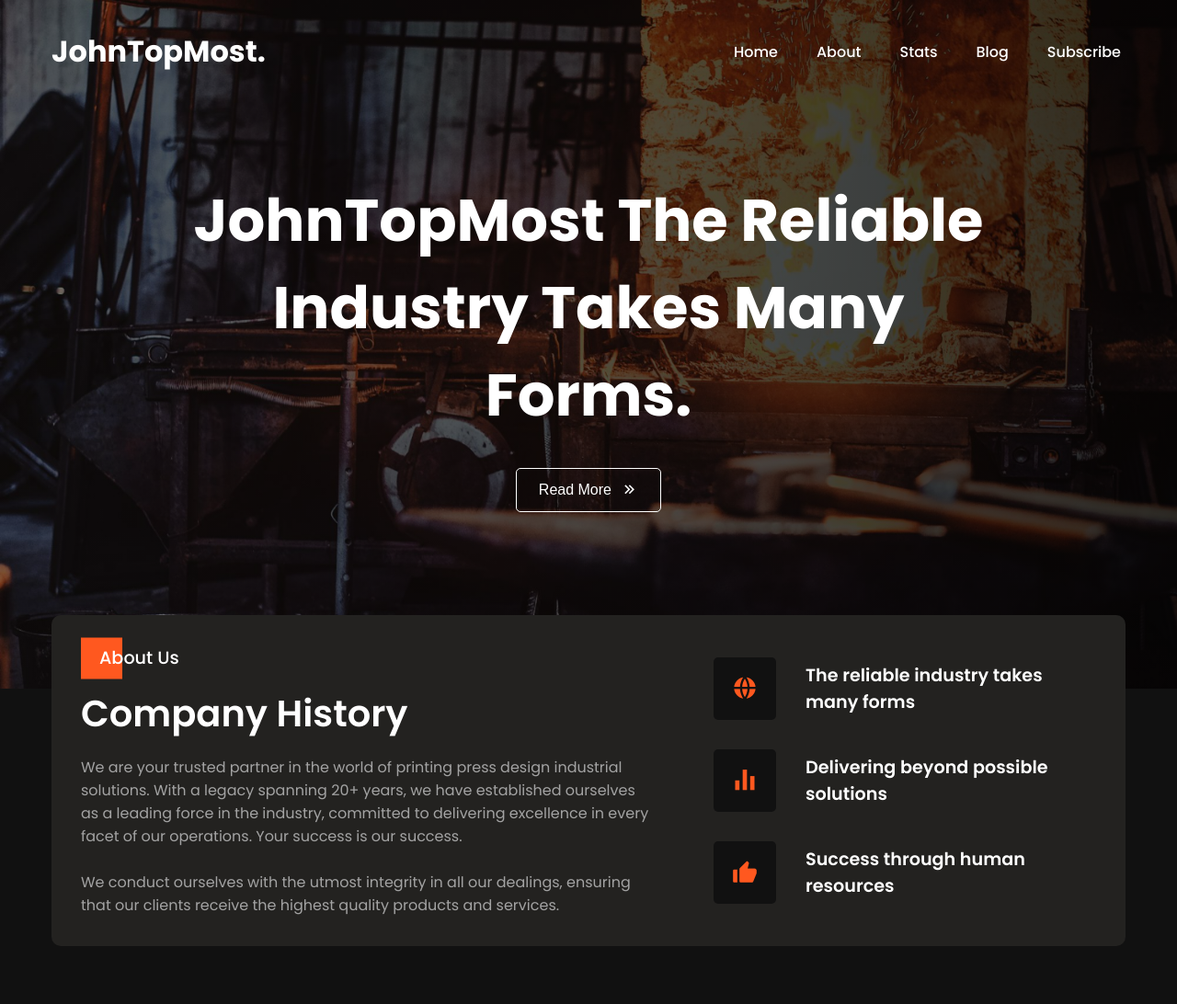
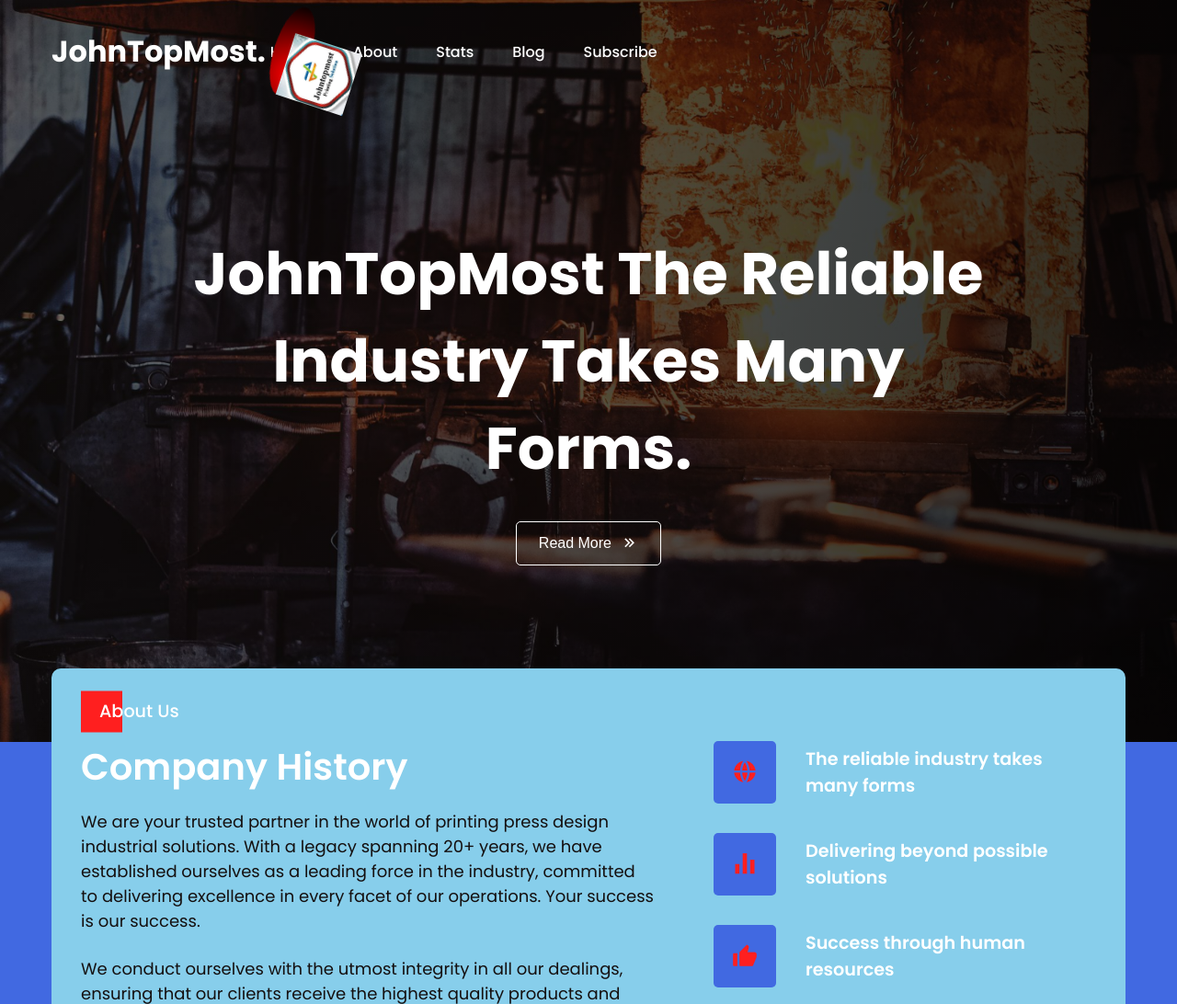
Before and after one commit to ademibowale/johntopmost, a website: page index.html in a window 1280 px wide. Shown: the top 1092 px of the page at 92% size. Drawn offline with nearby package versions, Linux system fonts and the light colour scheme.

Commit message:
add css transition

```diff
--- a/index.html
+++ b/index.html
@@ -17,6 +17,12 @@
   <body>
     <header>
       <nav>
+        <div class="flex" id="circle" >
+          <a href="index.html" class="circle">
+            <img src="./assets/johntopmost_logo.jpg"calss="" alt="our logo">
+            <p></p>
+          </a>
+
         <div class="nav__logo"><a href="#">JohnTopMost.</a></div>
         <ul class="nav__links" id="nav-links">
           <li class="link"><a href="#home">Home</a></li>
@@ -144,7 +150,6 @@
         </div>
       </div>
     </section>
-
     <section>
       <div class="slideshow-container">
       <div class="mySlides fade">
@@ -340,7 +345,7 @@
     <footer class="footer">
       <div class="section__container footer__container">
         <div class="footer__col">
-          <h5><a href="#">Induz.</a></h5>
+          <h5><a href="#">JohnTopMost.</a></h5>
           <p>
             We strive to be at the forefront of technological advancements and
             industry best practices, consistently exceeding the expectations of
--- a/styles.css
+++ b/styles.css
@@ -1,12 +1,12 @@
 @import url("https://fonts.googleapis.com/css2?family=Poppins:wght@400;500;600;700&display=swap");
 
 :root {
-  --primary-color: #ff581f;
-  --secondary-color: #111111;
-  --secondary-color-light: #232220;
-  --text-light: #a3a3a3;
+  --primary-color: #ff1f1f;
+  --secondary-color:#4169e1 ;
+  --secondary-color-light:#87CEEB ;
+  --text-light:#140f0f ;
   --white: #ffffff;
-  --black: #000000;
+  --black:#adf802 ;
   --max-width: 1200px;
 }
 
@@ -81,8 +81,9 @@
 
 img {
   display: flex;
-  width: 100%;
-}
+  width: 70%;
+  margin-top: 17px;
+ }
 
 a {
   text-decoration: none;
@@ -124,6 +125,77 @@
   font-weight: 700;
   color: var(--white);
 }
+.flex {
+  display: flex;
+  justify-content: center;
+  align-items: center;
+  margin-right: 30px;
+  height: 50%;
+  margin-bottom: 5%;
+  border-radius: 60%;
+ }
+
+
+
+
+ .circle {
+  display: block;
+  width: 100px;
+  height: 40px;
+  background: red;
+  border-radius: 50%;
+  background: -webkit-radial-gradient(25px 25px, circle, red, #000);
+  background: -moz-radial-gradient(25px 25px, circle, red, #000);
+  background: radial-gradient(25px 25px, circle, red, #000);
+
+  /* Animation to spin and move the sphere */
+  -webkit-animation: spin 1000ms linear infinite, moveLeftToRight 3s linear infinite;
+  -moz-animation: spin 1000ms linear infinite, moveLeftToRight 3s linear infinite;
+  -ms-animation: spin 1000ms linear infinite, moveLeftToRight 3s linear infinite;
+  animation: spin 1000ms linear infinite, moveLeftToRight 3s linear infinite;
+
+  -webkit-transition: all 1s ease;
+  transition: all 1s ease;
+
+  position: absolute;
+  left: 0;
+}
+
+/* Spinning the sphere using key frames */
+@-ms-keyframes spin {
+  from { -ms-transform: rotate(0deg); }
+  to { -ms-transform: rotate(360deg); }
+}
+@-moz-keyframes spin {
+  from { -moz-transform: rotate(0deg); }
+  to { -moz-transform: rotate(360deg); }
+}
+@keyframes spin {
+  from { transform: rotate(0deg); }
+  to { transform: rotate(360deg); }
+}
+@-webkit-keyframes spin {
+  from { -webkit-transform: rotate(0deg); }
+  to { -webkit-transform: rotate(360deg); }
+}
+
+/* Move sphere from left to right */
+@-moz-keyframes moveLeftToRight {
+  0%   { left: -100px; }
+  100% { left: 100%; }
+}
+@-ms-keyframes moveLeftToRight {
+  0%   { left: -100px; }
+  100% { left: 100%; }
+}
+@keyframes moveLeftToRight {
+  0%   { left: -100px; }
+  100% { left: 100%; }
+}
+@-webkit-keyframes moveLeftToRight {
+  0%   { left: -100px; }
+  100% { left: 100%; }
+}
 
 .nav__links {
   list-style: none;
@@ -146,7 +218,8 @@
 
 .nav__menu__btn {
   display: none;
-  font-size: 1.5rem;
+  font-size: 2.5rem;
+  margin-left: 90px;
 }
 
 .header__container {
@@ -191,6 +264,7 @@
 
 .about__content .para {
   color: var(--text-light);
+  font-size: 18px;
 }
 
 .about__list {
@@ -234,6 +308,7 @@
 .stats__content .para {
   margin-bottom: 2rem;
   color: var(--text-light);
+  font-size: 20px;
 }
 
 .stats__grid {
@@ -397,6 +472,7 @@
 .customer__container .para {
   margin-block: 1rem 4rem;
   color: var(--text-light);
+  font-size: 20px;
 }
 
 .swiper {
@@ -429,6 +505,7 @@
 .customer__review__card p {
   margin-bottom: 2rem;
   color: var(--text-light);
+  font-size: 20px;
 }
 
 .customer__review__details {
@@ -475,12 +552,13 @@
 .footer__col p {
   margin-bottom: 2rem;
   color: var(--text-light);
+  font-size: 20px;
 }
 
 .footer__socials {
   display: flex;
   align-items: center;
-  gap: 1rem;
+  gap: 0rem;
   flex-wrap: wrap;
 }
 
@@ -518,7 +596,7 @@
 
 .footer__bar {
   padding: 1rem;
-  font-size: 0.8rem;
+  font-size: -0.2rem;
   text-align: center;
   color: var(--text-light);
 }
@@ -623,6 +701,8 @@
 
 .slide-ma {
   width: 100%;
+  height: 300px;
+
 }
 
 /* Fading animation */
```
